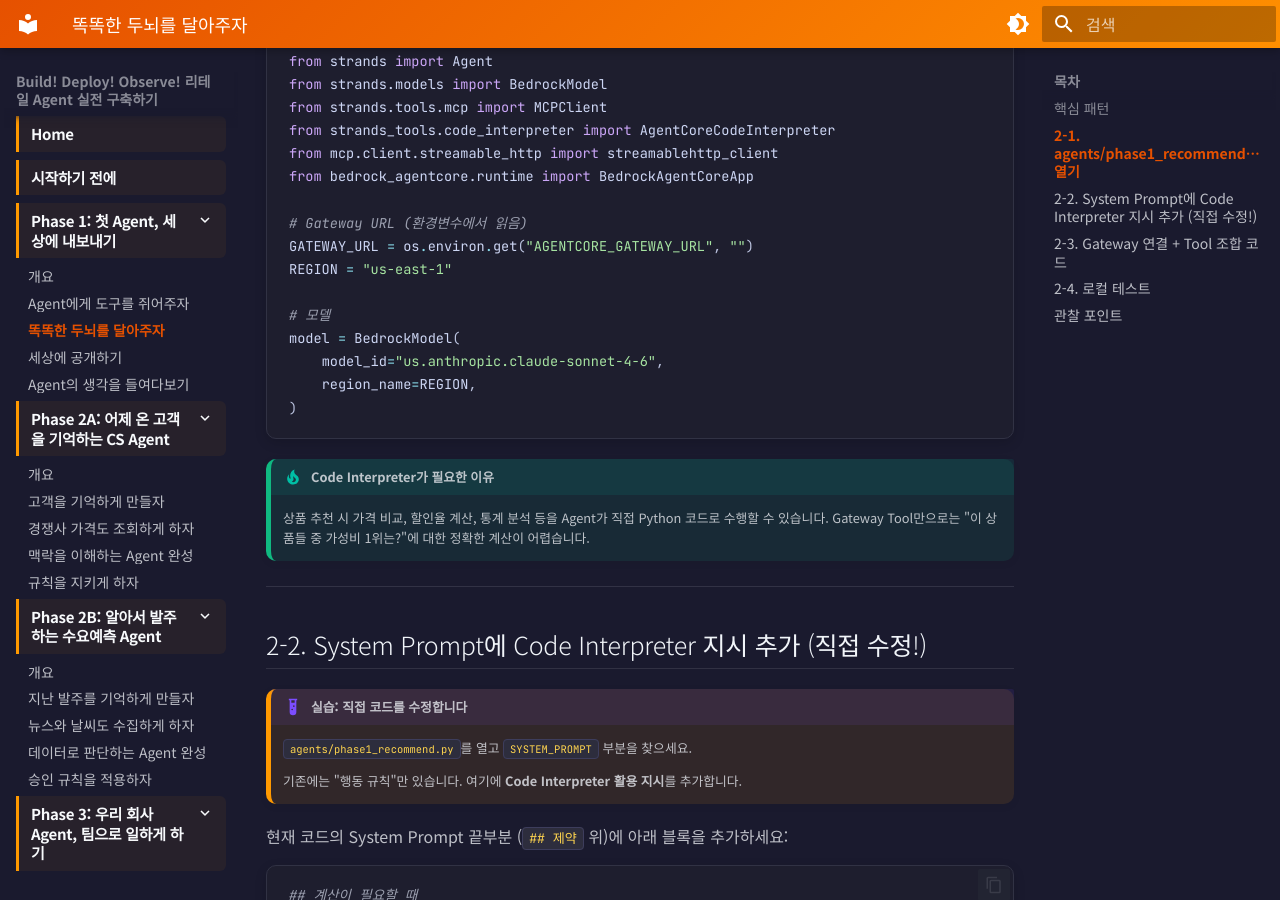
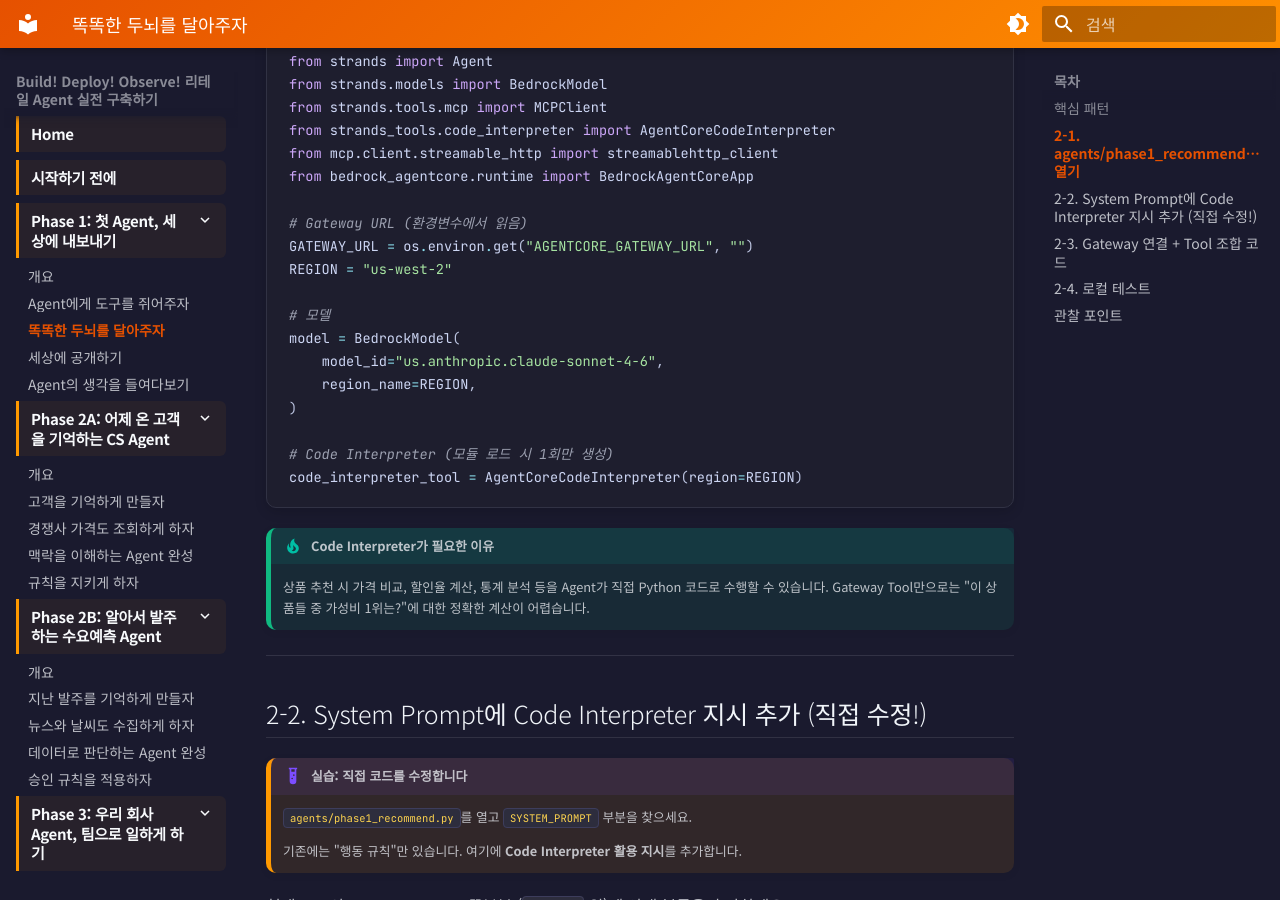
Before and after one commit to kjhyuok/rcg-agentcore-workshop-guide, an MkDocs documentation site: the page built from docs/phase1/step2-agent.md, in a window 1280 px wide and 900 px high, scrolled down 1925 px. Built offline with MkDocs 1.6.1 and Material for MkDocs 9.7.7, drawn with Linux system fonts in a browser that asks for light colours; some of the changed text lies outside the part shown.

Commit message:
fix: Step 2 Code Interpreter가 실제 Agent tools에 연결되지 않던 결함 수정
2-3의 recommend_agent entrypoint에서 tools=[mcp_client]로만 되어 있어
2-2에서 System Prompt에 추가한 "code_interpreter를 사용하라"는 지시가
실제로는 동작하지 않았음 (Tool이 Agent에 등록되지 않아 호출 불가).
code_interpreter_tool.code_interpreter를 tools 리스트에 추가하고,
2-1에 빠져있던 code_interpreter_tool 인스턴스 생성 코드도 보강.

부수적으로 REGION이 us-east-1로 되어 있던 부분(step1/step2/step4)을
실제 배포 리전인 us-west-2로 통일 — 다른 문서(setup.md, step3-runtime.md)와
불일치했던 부분.

Co-Authored-By: Claude Sonnet 5 <noreply@anthropic.com>

````diff
--- a/docs/phase1/step2-agent.md
+++ b/docs/phase1/step2-agent.md
@@ -34,7 +34,7 @@ from mcp.client.streamable_http import streamablehttp_client
 mcp_client = MCPClient(lambda: streamablehttp_client(GATEWAY_URL))
 
 # Code Interpreter 추가
-code_interpreter_tool = AgentCoreCodeInterpreter(region="us-east-1")
+code_interpreter_tool = AgentCoreCodeInterpreter(region="us-west-2")
 
 # Agent 조립: Gateway(MCPClient) + Code Interpreter
 agent = Agent(
@@ -83,13 +83,16 @@ from bedrock_agentcore.runtime import BedrockAgentCoreApp
 
 # Gateway URL (환경변수에서 읽음)
 GATEWAY_URL = os.environ.get("AGENTCORE_GATEWAY_URL", "")
-REGION = "us-east-1"
+REGION = "us-west-2"
 
 # 모델
 model = BedrockModel(
     model_id="us.anthropic.claude-sonnet-4-6",
     region_name=REGION,
 )
+
+# Code Interpreter (모듈 로드 시 1회만 생성)
+code_interpreter_tool = AgentCoreCodeInterpreter(region=REGION)
 ```
 
 !!! tip "Code Interpreter가 필요한 이유"
@@ -149,7 +152,7 @@ async def recommend_agent(payload: dict):
     agent = Agent(
         model=model,
         system_prompt=SYSTEM_PROMPT,
-        tools=[mcp_client],
+        tools=[mcp_client, code_interpreter_tool.code_interpreter],
     )
 
     # return 대신 yield — 토큰이 생성되는 즉시 흘려보냄 (SSE 스트리밍)
````
Also changed, not shown: docs/phase1/step1-gateway.md (+1 -1 lines), docs/phase1/step4-observability.md (+1 -1 lines).
